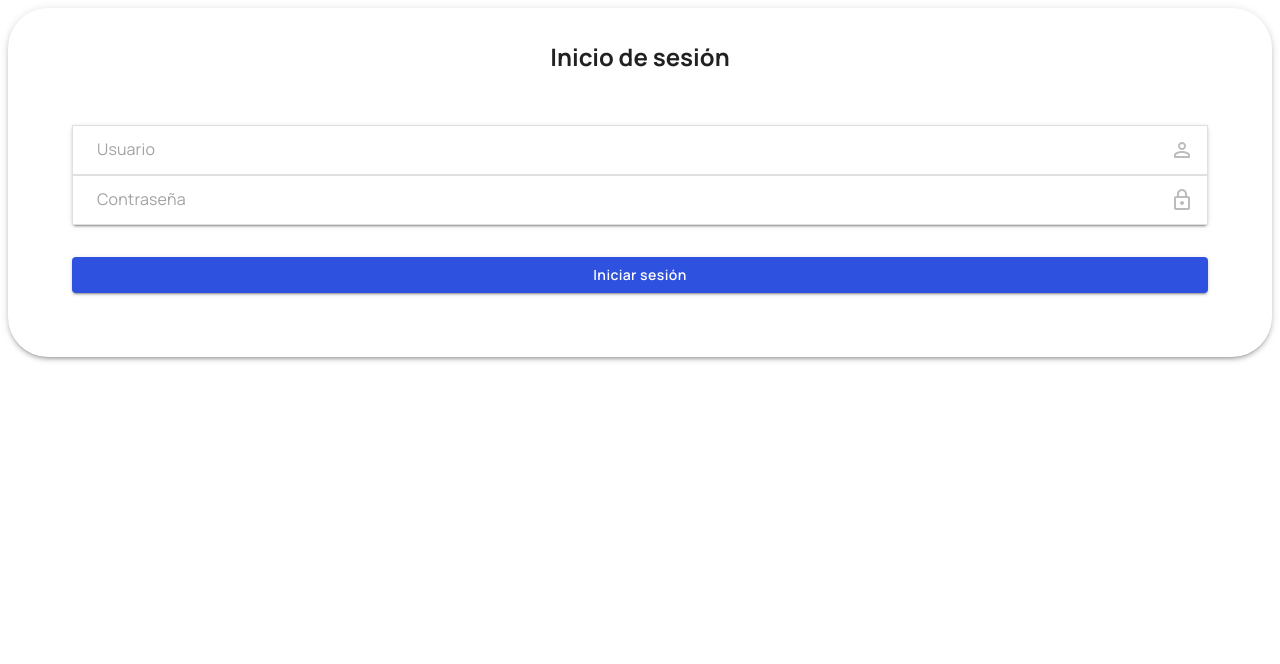
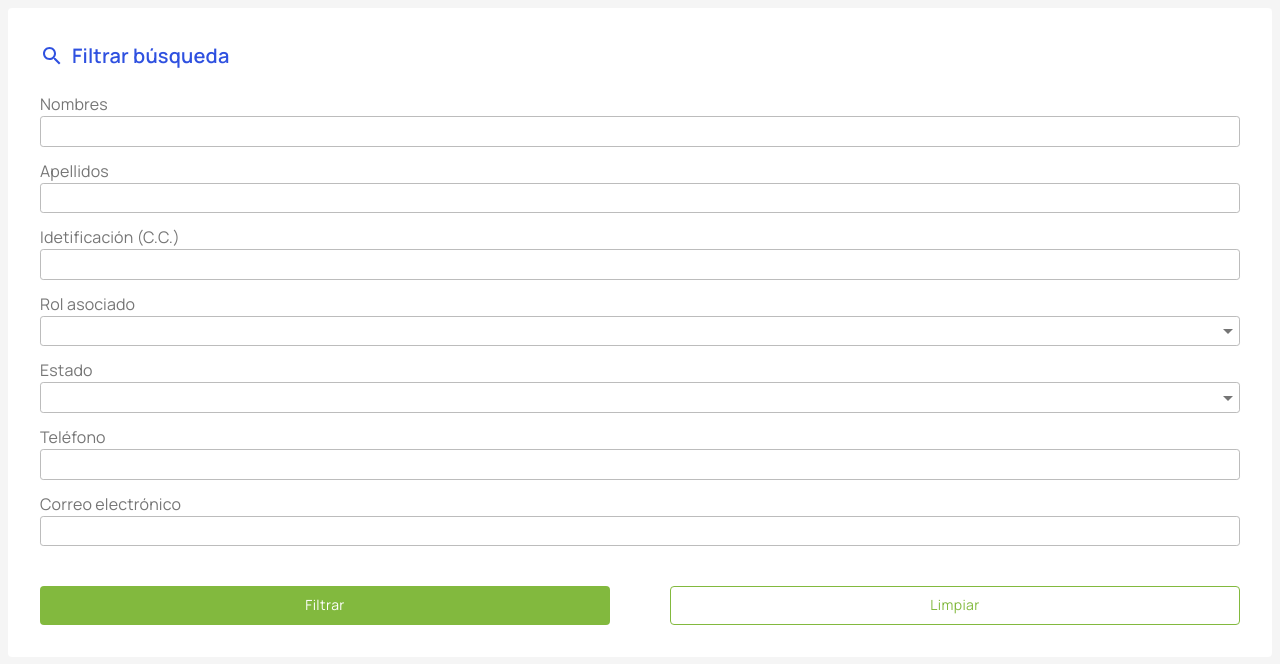
Before and after one commit to jmontillah/ol-software, a React (Create React App) app: page / in a window 1280 px wide. Shown: the top 664 px of the page. Built offline with nearby package versions, Linux system fonts and the light colour scheme.

Commit message:
Finished search form and added constants neccesaries

```diff
--- a/src/App.js
+++ b/src/App.js
@@ -1,10 +1,11 @@
 import React from 'react';
 import LoginCard from './components/LoginCard';
+import SearchForm from './components/SearchForm';
 
 function App() {
   return (
     <div className="App">
-      <LoginCard />
+      <SearchForm />
     </div>
   );
 }
--- /dev/null
+++ b/src/components/SearchForm/index.js
@@ -0,0 +1,90 @@
+import React from 'react'
+import { Paper, Typography, FormControl, InputLabel, InputBase,
+  Select, MenuItem, Button } from '@material-ui/core'
+import SearchIcon from '@material-ui/icons/Search';
+import './style.scss'
+
+const SearchForm = () => {
+  return (
+    <div className="af-searchFormContainer">
+      <Paper className="af-mainPaper" variant="outlined">
+        <div className="af-title">
+          <SearchIcon className="af-icon"/>
+          <Typography className="af-text" variant="h6">
+            Filtrar búsqueda
+          </Typography>
+        </div>
+        <div className="af-form">
+          <FormControl className="af-formControl">
+            <InputLabel className="af-inputLabel" shrink htmlFor="namesInput">
+              Nombres
+            </InputLabel>
+            <InputBase id="namesInput" className="af-inputBase"/>
+          </FormControl>
+          <FormControl className="af-formControl">
+            <InputLabel className="af-inputLabel" shrink htmlFor="lastnamesInput">
+              Apellidos
+            </InputLabel>
+            <InputBase id="lastnamesInput" className="af-inputBase"/>
+          </FormControl>
+          <FormControl className="af-formControl">
+            <InputLabel className="af-inputLabel" shrink htmlFor="idInput">
+              Idetificación (C.C.)
+            </InputLabel>
+            <InputBase id="idInput" className="af-inputBase"/>
+          </FormControl>
+          <FormControl className="af-formControl">
+            <InputLabel className="af-inputLabel" shrink id="roleInput">
+              Rol asociado
+            </InputLabel>
+            <Select
+              labelId="roleInput"
+              value={2}
+              // onChange={handleChange}
+              input={<InputBase className="af-inputBase"/>}
+            >
+              <MenuItem value="">
+                <em>None</em>
+              </MenuItem>
+              <MenuItem value={10}>Ten</MenuItem>
+            </Select>
+          </FormControl>
+          <FormControl className="af-formControl">
+            <InputLabel className="af-inputLabel" shrink id="stateInput">
+              Estado
+            </InputLabel>
+            <Select
+              labelId="stateInput"
+              value={2}
+              // onChange={handleChange}
+              input={<InputBase className="af-inputBase"/>}
+            >
+              <MenuItem value="">
+                <em>None</em>
+              </MenuItem>
+              <MenuItem value={10}>Ten</MenuItem>
+            </Select>
+          </FormControl>
+          <FormControl className="af-formControl">
+            <InputLabel className="af-inputLabel" shrink htmlFor="phoneInput">
+              Teléfono
+            </InputLabel>
+            <InputBase id="phoneInput" className="af-inputBase"/>
+          </FormControl>
+          <FormControl className="af-formControl">
+            <InputLabel className="af-inputLabel" shrink htmlFor="emailInput">
+              Correo electrónico
+            </InputLabel>
+            <InputBase id="emailInput" className="af-inputBase"/>
+          </FormControl>
+          <div className="af-buttons">
+            <Button className="af-btn filter">Filtrar</Button>
+            <Button className="af-btn clear">Limpiar</Button>
+          </div>
+        </div>
+      </Paper>
+    </div>
+  )
+}
+
+export default SearchForm
--- /dev/null
+++ b/src/components/SearchForm/style.scss
@@ -0,0 +1,57 @@
+@import './../../constants/style.scss';
+
+.af-searchFormContainer{
+  .af-mainPaper {
+    border: none;
+    padding: 2rem;
+    .af-title {
+      display: flex;
+      justify-content: flex-start;
+      align-items: center;
+      color: $blue;
+      margin-bottom: 1rem;
+      .af-text {
+        font-weight: 600;
+        margin-left: .5rem;
+      }
+    }
+    .af-form {
+      width: 100%;
+      .af-formControl {
+        width: 100%;
+        margin: .5rem 0;
+        .af-inputLabel {
+          transform: scale(1);
+        }
+        .af-inputBase {
+          margin-top: 1.25rem;
+          width: 100%;
+          input, .MuiSelect-select {
+            border: 1px solid $lightGrey;
+            border-radius: .2rem;
+            padding: .3rem .5rem;
+            font-size: 1rem;
+          }
+        }
+      }
+      .af-buttons {
+        display: flex;
+        margin-top: 2rem;
+        justify-content: space-between;
+        .af-btn {
+          text-transform: none;
+          width: 47.5%;
+          &.filter {
+            background-color: $green;
+            color: $white;
+          }
+          &.clear {
+            background-color: $white;
+            color: $green;
+            border: 1px solid $green;
+          }
+        }
+      }
+    }
+  }
+}
--- a/src/constants/style.scss
+++ b/src/constants/style.scss
@@ -1,3 +1,5 @@
 $lightGrey: #bcbcbc;
 $blue: #2f51e0;
 $white: white;
+$mainBg: #f5f5f5;
+$green: #82b93e;
--- a/src/main.scss
+++ b/src/main.scss
@@ -10,14 +10,17 @@
   font-weight: 600;
   src: url('./assets/fonts/Manrope-SemiBold.ttf');
 }
-
 @font-face {
   font-family: 'Manrope';
   font-style: normal;
   font-weight: 700;
   src: url('./assets/fonts/Manrope-Bold.ttf');
 }
+@import './constants/style.scss';
 
 * {
   font-family: 'Manrope' !important;
 }
+body {
+  background-color: $mainBg;
+}
```
